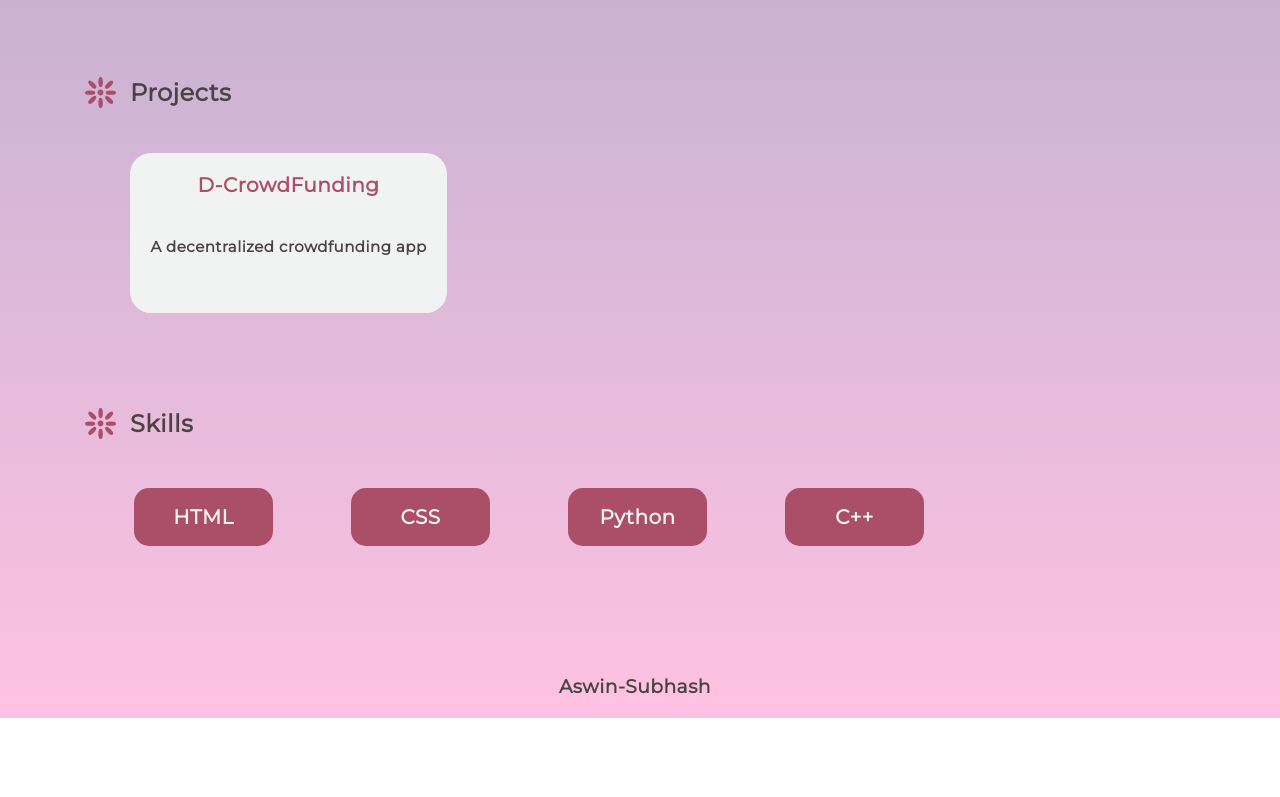
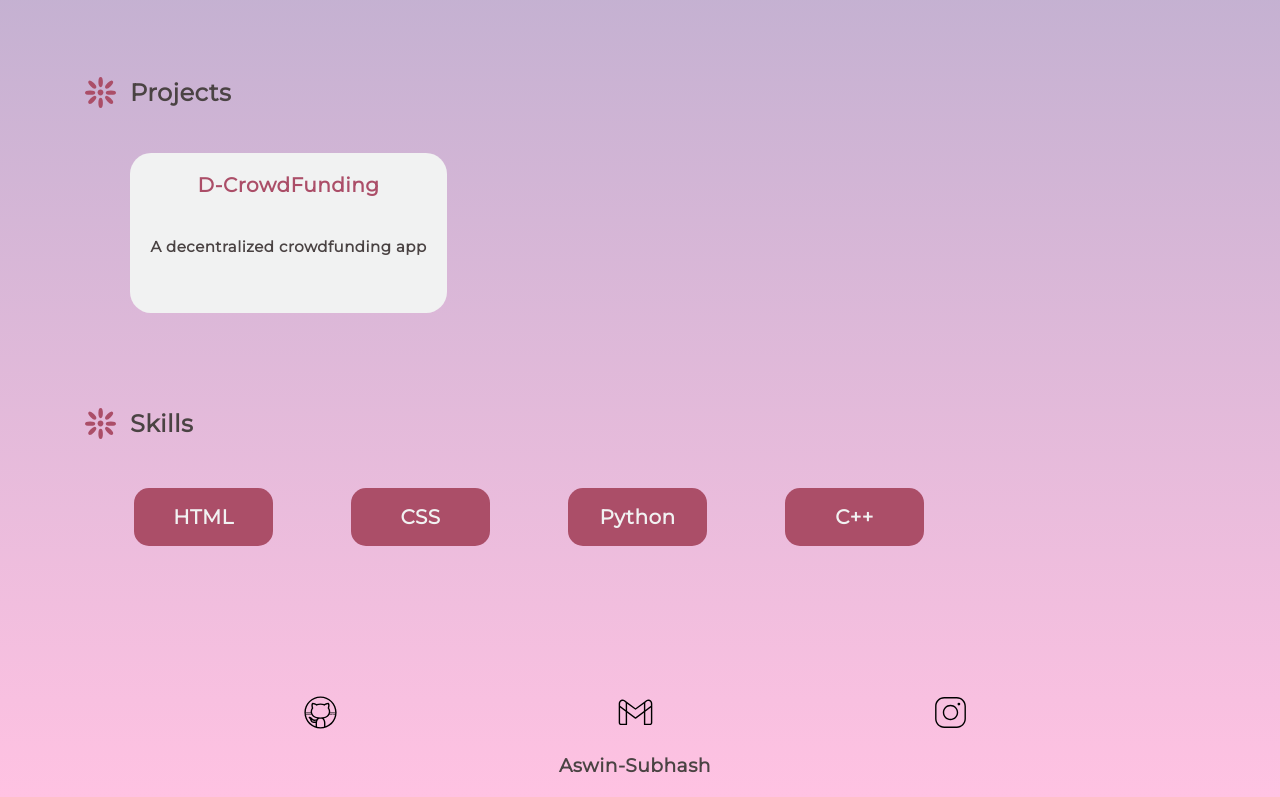
Before and after one commit to aswinachu02/aswinachu02.github.io, a plain HTML site: page index.html in a window 1280 px wide. Shown: the part 918-1715 px from the top of the page. Before the commit the page ends 1636 px from the top, so only its background shows below. Drawn offline with Linux system fonts and the light colour scheme.

Commit message:
Added footer icons

```diff
--- a/assets/css/style.css
+++ b/assets/css/style.css
@@ -164,6 +164,18 @@ section .Skills .Skills_content .skill p {
 
 footer {
   display: flex;
+  flex-direction: column;
   justify-content: center;
   margin: 10px 20px 20px 10px;
 }
+
+footer .icons {
+  display: flex;
+  flex-direction: row;
+}
+
+footer .icons img {
+  width: 35px;
+  height: 35px;
+  margin: 20px 140px;
+}
--- a/index.html
+++ b/index.html
@@ -121,6 +121,18 @@
       </section>
     </main>
 
-    <footer><h3>Aswin-Subhash</h3></footer>
+    <footer>
+      <div class="icons">
+        <a href="https://github.com/aswinachu02" target="_blink" rel="noopener">
+          <img src="./assets/img/icons8-github.svg"/>
+        </a>
+        <a href="mailto:aswin.subhash1@gmail.com" target="_blink" rel="noopener">
+          <img src="./assets/img/icons8-gmail.svg"/>
+        </a>
+        <a href="https://www.instagram.com/a_c_h_u__._/" target="_blink" rel="noopener">
+          <img src="./assets/img/icons8-instagram.svg"/>
+        </a>
+      </div>
+    <h3>Aswin-Subhash</h3></footer>
   </body>
 </html>
```
